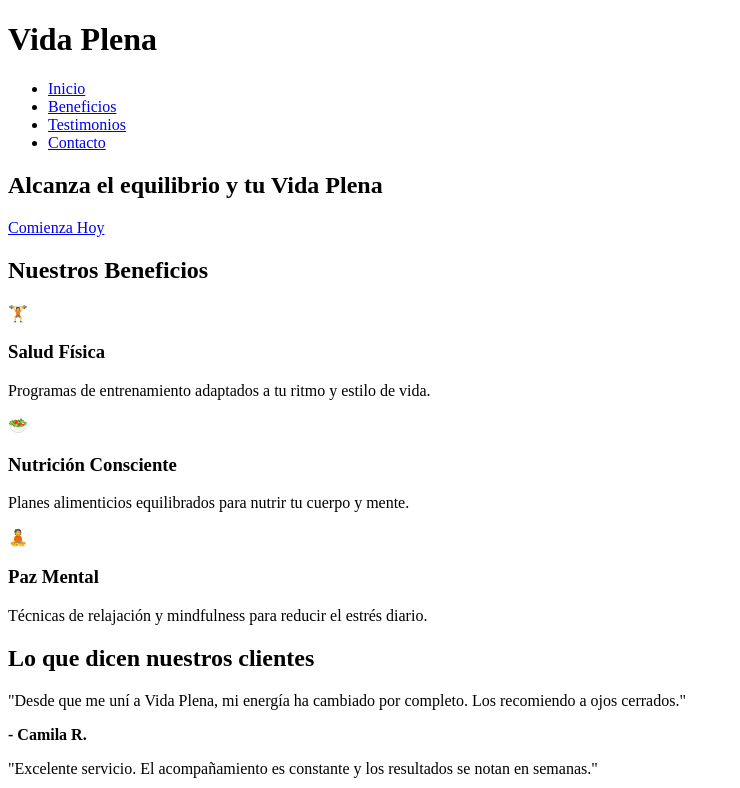
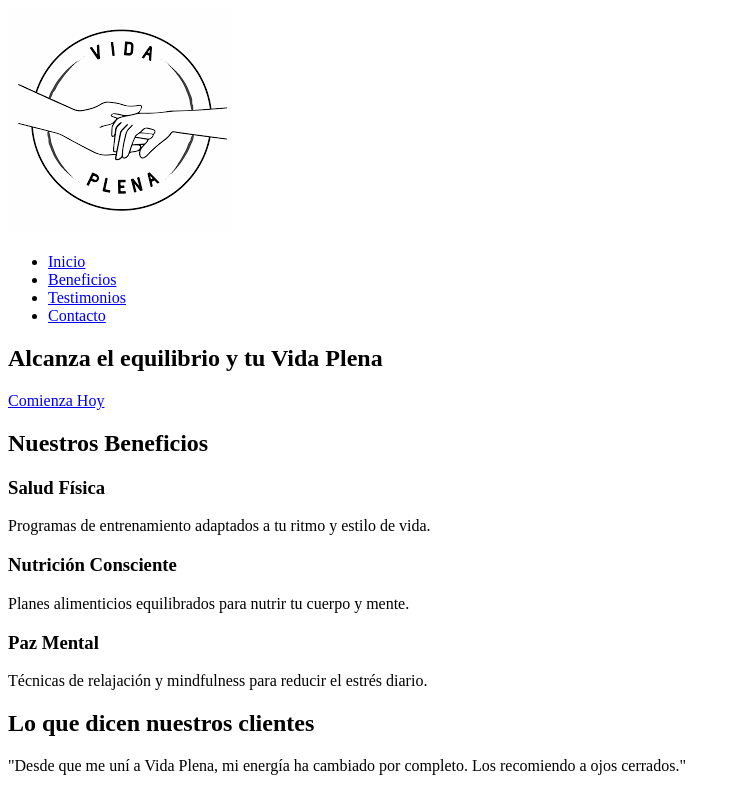
Before and after one commit to sebitaelmejor03-cmyk/landing-vidaplena, a plain HTML site: page index.html in a window 1280 px wide. Shown: the top 788 px of the page, without its empty margins (0-740 px from the left). Drawn offline with Linux system fonts and the light colour scheme.

Commit message:
Agregandole un logo a la landing page

```diff
--- a/index.html
+++ b/index.html
@@ -8,11 +8,9 @@
     <link rel="stylesheet" href="style.css">
 </head>
 <body>
-
-    <!-- ================= HEADER ================= -->
     <header class="header-principal">
         <div class="logo">
-            <h1>Vida Plena</h1>
+            <img src="logo.png" alt="Logo de Vida Plena" class="logo-imagen">
         </div>
         <nav class="navegacion">
             <ul>
@@ -24,9 +22,7 @@
         </nav>
     </header>
 
-    <!-- ============== SECCIÓN HERO ============== -->
     <section id="hero" class="seccion-hero">
-        <!-- Copilot podrá poner el fondo impactante en esta clase 'seccion-hero' -->
         <div class="contenido-hero">
             <h1>Alcanza el equilibrio y tu Vida Plena</h1>
             <a href="#contacto" class="boton-accion">Comienza Hoy</a>
@@ -40,21 +36,18 @@
         <div class="lista-beneficios">
             <!-- Beneficio 1 -->
             <article class="beneficio-item">
-                <span class="icono">🏋️</span>
                 <h3>Salud Física</h3>
                 <p>Programas de entrenamiento adaptados a tu ritmo y estilo de vida.</p>
             </article>
 
             <!-- Beneficio 2 -->
             <article class="beneficio-item">
-                <span class="icono">🥗</span>
                 <h3>Nutrición Consciente</h3>
                 <p>Planes alimenticios equilibrados para nutrir tu cuerpo y mente.</p>
             </article>
 
             <!-- Beneficio 3 -->
             <article class="beneficio-item">
-                <span class="icono">🧘</span>
                 <h3>Paz Mental</h3>
                 <p>Técnicas de relajación y mindfulness para reducir el estrés diario.</p>
             </article>
@@ -64,14 +57,12 @@
     <!-- =========== SECCIÓN TESTIMONIOS =========== -->
     <section id="testimonios" class="seccion-testimonios">
         <h2>Lo que dicen nuestros clientes</h2>
-
         <div class="lista-testimonios">
             <!-- Testimonio 1 -->
             <article class="testimonio-item">
                 <p>"Desde que me uní a Vida Plena, mi energía ha cambiado por completo. Los recomiendo a ojos cerrados."</p>
                 <strong>- Camila R.</strong>
             </article>
-
             <!-- Testimonio 2 -->
             <article class="testimonio-item">
                 <p>"Excelente servicio. El acompañamiento es constante y los resultados se notan en semanas."</p>
@@ -83,23 +74,19 @@
     <!-- ============ SECCIÓN CONTACTO ============ -->
     <section id="contacto" class="seccion-contacto">
         <h2>Contáctanos</h2>
-
         <form class="formulario-contacto" action="#" method="POST">
             <div class="campo">
                 <label for="nombre">Nombre:</label>
                 <input type="text" id="nombre" name="nombre" required>
             </div>
-
             <div class="campo">
                 <label for="email">Email:</label>
                 <input type="email" id="email" name="email" required>
             </div>
-
             <div class="campo">
                 <label for="mensaje">Mensaje:</label>
                 <textarea id="mensaje" name="mensaje" rows="5" required></textarea>
             </div>
-
             <button type="submit" class="boton-enviar">Enviar Mensaje</button>
         </form>
     </section>
```
Also changed, not shown: logo.png (added).
